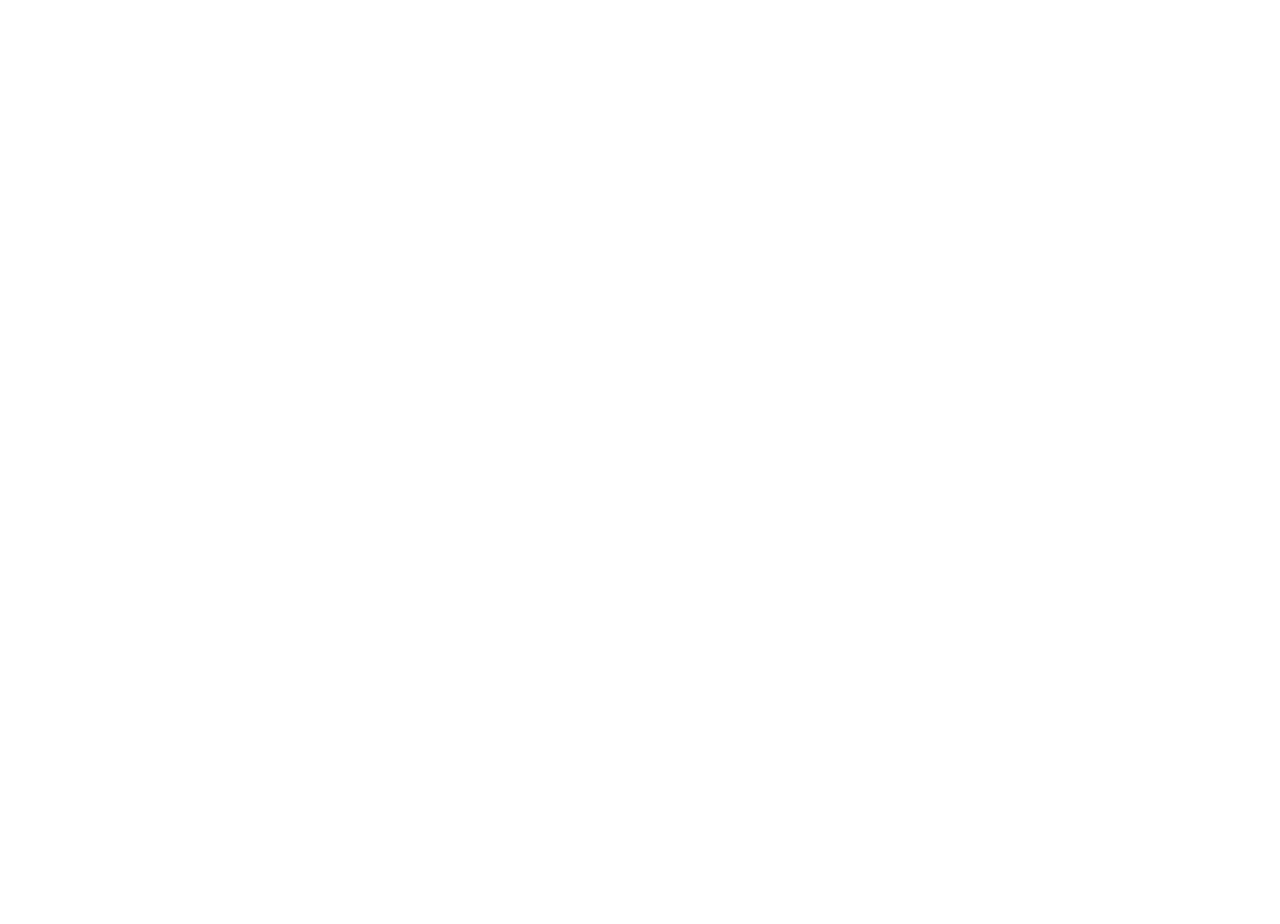
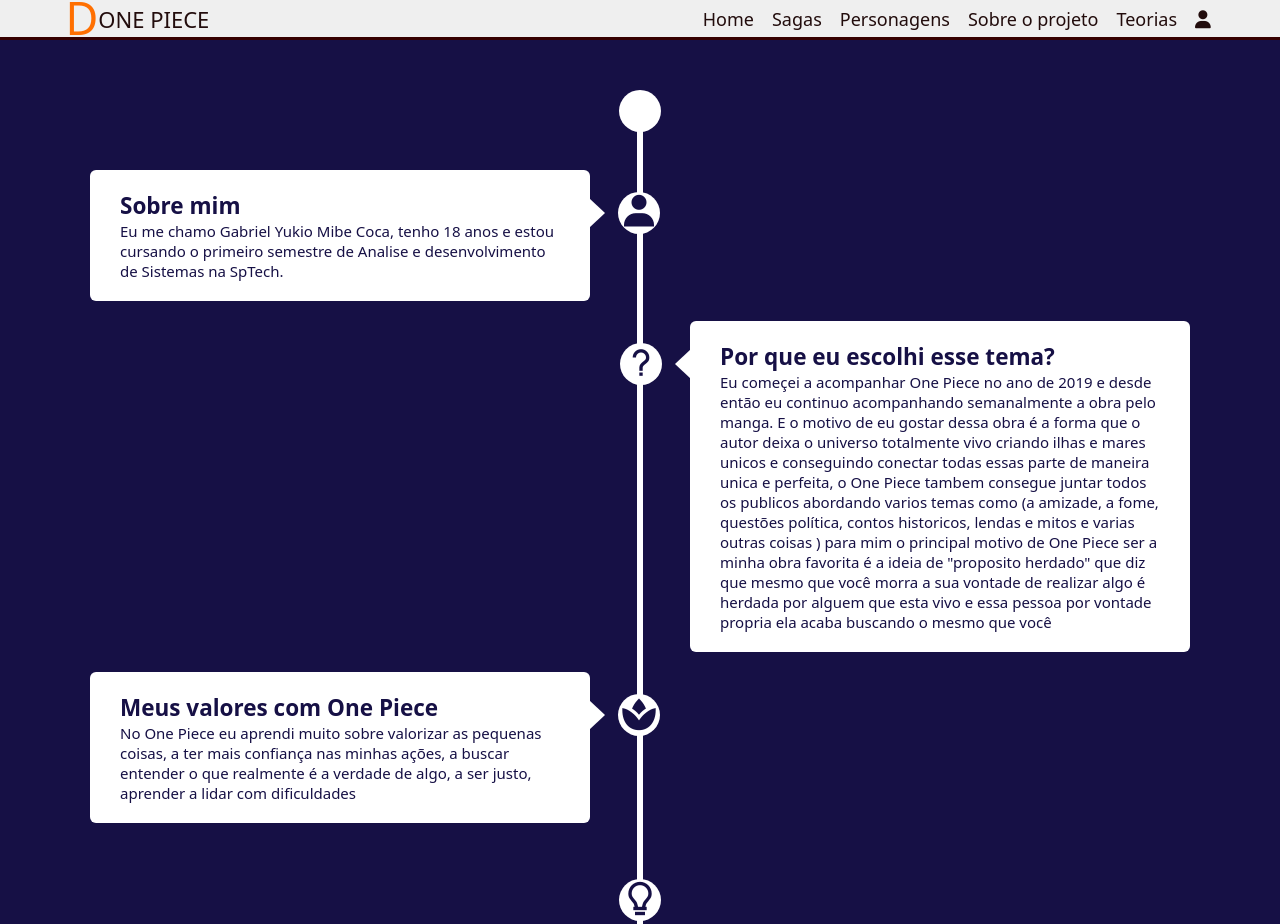
Before and after one commit to GabrielYukioMC/ProjetoPrimeiroSemestre, a website: page site/public/SobreProjeto.html in a window 1280 px wide. Shown: the top 924 px of the page. Before the commit the page ends 800 px from the top, so only its background shows below. Drawn offline with nearby package versions, Linux system fonts and the light colour scheme.

Commit message:
pagina sobre projeto finalizada

```diff
--- a/site/public/SobreProjeto.html
+++ b/site/public/SobreProjeto.html
@@ -0,0 +1,186 @@
+<!DOCTYPE html>
+<html lang="en">
+
+<head>
+    <meta charset="UTF-8">
+    <meta name="viewport" content="width=device-width, initial-scale=1.0">
+    <title>Document</title>
+
+    <link rel="stylesheet" href="assets/css/footer.css">
+    <link rel="stylesheet" href="assets/css/menu.css">
+    <link rel="stylesheet" href="assets/css/sobreProjeto.css">
+
+    <script src="https://unpkg.com/boxicons@2.1.4/dist/boxicons.js"></script>
+    <link href='https://unpkg.com/boxicons@2.1.4/css/boxicons.min.css' rel='stylesheet'>
+
+    <link rel="stylesheet" href="https://cdnjs.cloudflare.com/ajax/libs/font-awesome/6.4.0/css/all.min.css"
+        integrity="sha512-iecdLmaskl7CVkqkXNQ/ZH/XLlvWZOJyj7Yy7tcenmpD1ypASozpmT/E0iPtmFIB46ZmdtAc9eNBvH0H/ZpiBw=="
+        crossorigin="anonymous" referrerpolicy="no-referrer" />
+</head>
+
+<body>
+    <!-- ^------------- Menu ---------------^ -->
+    <header id="menu" class="menu">
+        <ul>
+            <div class="areaLogo">
+                <li><a href="index.html"><span>D</span>ONE PIECE</a></li>
+
+            </div>
+            <div class="areaServisos">
+                <li><a href="index.html">Home</a></li>
+
+                <li><a href="PrincipalSagas.html">Sagas</a></li>
+                <li><a href="PrincipalPersonagens.html">Personagens</a></li>
+
+                <li><a href="#">Sobre o projeto</a></li>
+                <li><a href="PagTeoria.html">Teorias</a></li>
+                <li id="loginUsuario"></li>
+            </div>
+        </ul>
+    </header>
+    <!-- ^------------- Menu ---------------^ -->
+
+    <div class="timeLine">
+        <div class="conteiner center-conteiner">
+            <i class="icons"></i>
+        </div>
+        <div class="conteiner left-conteiner">
+            <i class='bx bxs-user icons'></i>
+            <div class="text-box">
+                <h2>Sobre mim</h2>
+                <p>
+                    Eu me chamo Gabriel Yukio Mibe Coca, tenho 18 anos e estou cursando o primeiro
+                    semestre de Analise e desenvolvimento de Sistemas na SpTech.
+                </p>
+                <span class="left-conteiner-arrow"></span>
+            </div>
+        </div>
+
+        <div class="conteiner right-conteiner">
+            <i class='bx bx-question-mark icons'></i>
+            <div class="text-box">
+                <h2>Por que eu escolhi esse tema?</h2>
+                <p>Eu começei a acompanhar One Piece no ano de 2019 e desde então eu continuo acompanhando
+                    semanalmente
+                    a obra pelo manga. E o motivo de eu gostar dessa obra é a forma que o autor deixa o universo
+                    totalmente vivo criando ilhas e mares unicos e conseguindo conectar todas essas parte de maneira
+                    unica e perfeita, o One Piece tambem consegue juntar todos os publicos abordando varios temas
+                    como
+                    (a amizade, a fome, questões política, contos historicos, lendas e mitos e varias outras coisas
+                    )
+                    para mim o principal motivo de One Piece ser a minha obra favorita é a ideia de "proposito herdado"
+                    que
+                    diz que mesmo que você morra a sua vontade de realizar algo é herdada por alguem que esta vivo e
+                    essa pessoa por vontade propria ela acaba buscando o mesmo que você</p>
+                <span class="right-conteiner-arrow"></span>
+
+            </div>
+        </div>
+
+        <div class="conteiner left-conteiner">
+            <i class='bx bxs-spa icons'></i>
+            <div class="text-box">
+                <h2>Meus valores com One Piece</h2>
+                <p> No One Piece eu aprendi muito sobre valorizar as pequenas coisas, a ter mais confiança nas
+                    minhas
+                    ações, a buscar entender o que realmente é a verdade de algo, a ser justo, aprender a lidar com
+                    dificuldades</p>
+                    <span class="left-conteiner-arrow"></span>
+
+            </div>
+        </div>
+
+        <div class="conteiner mb center-conteiner">
+            <i class='bx bx-bulb icons'></i>
+            <div class="text-box">
+                <h2>D.One Piece</h2>
+                <p> E um projeto onde as pessoas vão conhecer One Piece e aqueles que ja conhecem a obra e querem
+                    compartilhar algo com a comunidade de One Piece possam escrever e compartilhar as suas ideias,
+                    teorias, comentarios e até mesmo spoilers. O site tem como foco o compartilhamento de teorias onde
+                    até o nome é baseado em uma teoria de One Piece.</p>
+
+            </div>
+        </div>
+
+        <div class="conteiner right-conteiner">
+            <i class='bx bx-code-alt icons'></i>
+            <div class="text-box">
+                <h2>Linguagens e Software's utilizados</h2><br>
+                <ul>
+
+                    <li><i class='bx bxl-html5'></i> HTML</li>
+                    <li><i class='bx bxl-css3'></i> CSS</li>
+                    <li><i class='bx bxl-javascript'></i>JavaScript</li>
+                    <li><i class='bx bxl-nodejs'></i> NODE JS </li>
+                    <li><i class='bx bxs-data'></i> MYSQL</li>
+                    <li><i class='bx bx-git-branch'></i> GIT</li>
+                    <li><i class='bx bxl-github'></i> GITHUB</li>
+                    <li><i class='bx bxl-visual-studio'></i> Visual Studio Code </li>
+                    <li><i class='bx bxs-data'></i> MySQL Workbench </li>
+                    <li><i class='bx bxl-trello'></i> Trello </li>
+
+                </ul>
+
+                <span class="right-conteiner-arrow"></span>
+            </div>
+        </div>
+
+        <div class="conteiner  left-conteiner">
+            <i class='bx bx-extension icons'></i>
+            <div class="text-box">
+                <h2>Maiores dificuldades</h2>
+                <p> Nesse projeto eu tive algumas dificuldades mas as principais foram os desings das telas que eu quis
+                    pegar uma caracteristica de one piece que é que cada arco tem um tema diferente, um ambiente novo e
+                    eu me propus a fazer algo do tipo no meu site criando cada pagina com um desing diferente e
+                    inovador. </p>
+
+                <span class="left-conteiner-arrow"></span>
+            </div>
+        </div>
+
+        <div class="conteiner  center-conteiner">
+            <i class='bx bx-group icons'></i>
+            <div class="text-box">
+                <h2>A quem sou grato</h2>
+                <p>
+                    Eu sou muito grato aos meus pais e meus irmão que deram muito apoio em relação a esse projeto, eu tambem sou grato pelo meu grupo da Script que ajudaram na hora de pensar em algumas soluções e eu tambem sou grato a toda equipe de professores que me deram os conteudos e feramentas necessárias para concluir esse projeto.
+                </p>
+
+            </div>
+        </div>
+    </div>
+
+
+
+
+    <!-- ^ rodape ^ -->
+    <footer>
+        <ul class="parte informacoes">
+            <li>(11)9999-9999</li>
+            <li>email@gmail.com</li>
+            <li>email.sptech.school</li>
+            <li>Ra:01231139</li>
+        </ul>
+        <ul class="parte menu_footer">
+            <li><a href="#">Home</a></li>
+            <li><a href="PrincipalSagas.html">Sagas</a></li>
+            <li><a href="PrincipalPersonagens.html">Personagens</a></li>
+            <li><a href="#">Sobre o projeto</a></li>
+            <li><a href="PagTeoria.html">Teorias</a></li>
+        </ul>
+        <ul class="parte redes">
+            <li><a target="_blank" href="https://github.com/GabrielYukioMC/ProjetoPrimeiroSemestre.git"><i
+                        class="fa-brands fa-github  github"></i></a></li>
+            <li><a href="#"><i class="fa-brands fa-facebook  facebook"></i></a></li>
+            <li><a href="#"><i class="fa-brands fa-instagram  instagram"></i></a></li>
+        </ul>
+    </footer>
+    <!-- ^ rodape ^ -->
+
+
+
+</body>
+
+</html>
+
+<script src="assets/js/menu.js"></script>
--- a/site/public/assets/css/menu.css
+++ b/site/public/assets/css/menu.css
@@ -3,8 +3,8 @@
     padding: 0;
     text-decoration: none;
     list-style: none;
+    font-family: system-ui, -apple-system, BlinkMacSystemFont, 'Segoe UI', Roboto, Oxygen, Ubuntu, Cantarell, 'Open Sans', 'Helvetica Neue', sans-serif;
     box-sizing: border-box;
-    font-family: 'Times New Roman', Times, serif;
 
 }
 
@@ -27,6 +27,7 @@
 
 .areaLogo{
     width: 13%;
+    position: relative;
 }
 
 .areaLogo a {
@@ -40,7 +41,9 @@
 .areaLogo span{
     color: rgb(255, 111, 0);
     /* position: fixed; */
-    font-size: 50px;
+    font-size: 45px;
+    margin-bottom: 1%;
+    top: 0;
 }
 
 .menu ul li {
--- /dev/null
+++ b/site/public/assets/css/sobreProjeto.css
@@ -0,0 +1,214 @@
+* {
+    margin: 0;
+    padding: 0;
+    box-sizing: border-box;
+    /* ?fonte? */
+    font-family: system-ui, -apple-system, BlinkMacSystemFont, 'Segoe UI', Roboto, Oxygen, Ubuntu, Cantarell, 'Open Sans', 'Helvetica Neue', sans-serif;
+    /* ?fonte? */
+
+    text-decoration: none;
+    list-style: none;
+    box-sizing: border-box;
+}
+
+
+:root {
+
+    --color_border: #360000;
+
+    --corPrimaria: #161045;
+    --corSegundaria: #6954f4;
+    --corterciaria: #2211a0;
+
+    --corClara: #fff;
+
+}
+
+body {
+    background: var(--corPrimaria);
+}
+
+
+.timeLine {
+    position: relative;
+    max-width: 1200px;
+    margin: 100px auto;
+}
+
+.timeLine::after {
+    content: '';
+    position: absolute;
+    width: 6px;
+    height: 100%;
+    background: var(--corClara);
+    top: 0;
+    left: 50%;
+    margin-left: -3px;
+    z-index: -1;
+    animation: moveline 9s linear forwards;
+}
+
+@keyframes moveline {
+    0% {
+        top: -15px;
+        height: 0;
+    }
+
+    100% {
+        top: -15px;
+        height: 100%;
+    }
+}
+
+
+
+
+.conteiner {
+    padding: 10px 50px;
+    position: relative;
+    width: 50%;
+    opacity: 0;
+    animation: movedown 1s linear forwards;
+}
+
+
+
+@keyframes movedown {
+
+    0% {
+        opacity: 1;
+        transform: translateY(-30px);
+    }
+
+    100% {
+        opacity: 1;
+        transform: translateY(0px);
+    }
+
+}
+
+.conteiner:nth-child(1) {
+    animation-delay: 0s;
+}
+
+
+.conteiner:nth-child(2) {
+    animation-delay: 1s;
+}
+
+
+.conteiner:nth-child(3) {
+    animation-delay: 2s;
+}
+
+.conteiner:nth-child(4) {
+    animation-delay: 3s;
+}
+
+.conteiner:nth-child(5) {
+    animation-delay: 4s;
+}
+
+.conteiner:nth-child(6) {
+    animation-delay: 6s;
+}
+
+.conteiner:nth-child(7) {
+    animation-delay: 7s;
+}
+
+.conteiner:nth-child(8) {
+    animation-delay: 8s;
+}
+
+
+
+
+
+
+
+.left-conteiner {
+    left: 0;
+}
+
+.right-conteiner {
+    left: 50%;
+}
+
+
+.center-conteiner {
+    left: 25%;
+    margin-top: 8%;
+}
+
+.conteiner .icons {
+    position: absolute;
+    text-align: center;
+    width: 42px;
+    color: var(--corPrimaria);
+    height: 42px;
+    background: var(--corClara);
+    border-radius: 50%;
+    right: -20px;
+    top: 32px;
+    z-index: 10;
+    font-size: 40px;
+}
+
+.right-conteiner .icons {
+    left: -20px;
+}
+
+.center-conteiner .icons {
+    top: -50px;
+    left: 46.5%;
+}
+
+
+.text-box h2 {
+    font-weight: 600;
+}
+
+.left-conteiner-arrow {
+    height: 0;
+    width: 0;
+    position: absolute;
+    top: 28px;
+    z-index: 1;
+    border-top: 15px solid transparent;
+    border-bottom: 15px solid transparent;
+    border-left: 16px solid var(--corClara);
+    right: -15px;
+}
+
+.right-conteiner-arrow {
+    height: 0;
+    width: 0;
+    position: absolute;
+    top: 28px;
+    z-index: 1;
+    border-top: 15px solid transparent;
+    border-bottom: 15px solid transparent;
+    border-right: 16px solid var(--corClara);
+    left: -15px;
+}
+
+
+.text-box {
+    padding: 20px 30px;
+    background: var(--corClara);
+    color: var(--corPrimaria);
+    position: relative;
+    border-radius: 6px;
+    font-size: 15px;
+}
+
+.text-box ul li i {
+    font-size: 20px;
+    padding-top: 1%;
+
+}
+
+.mb{
+    margin-bottom: 5%;
+}
```
Also changed, not shown: site/public/index.html (+3 -3 lines).
